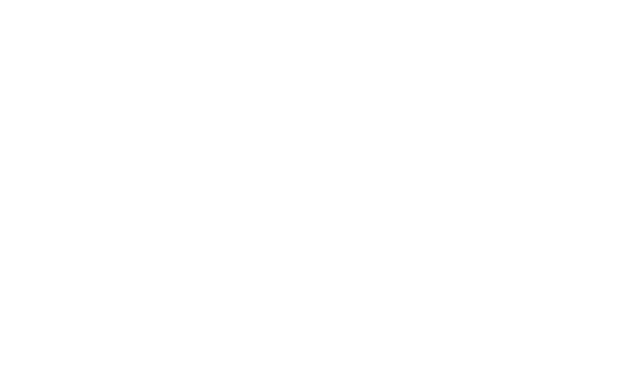
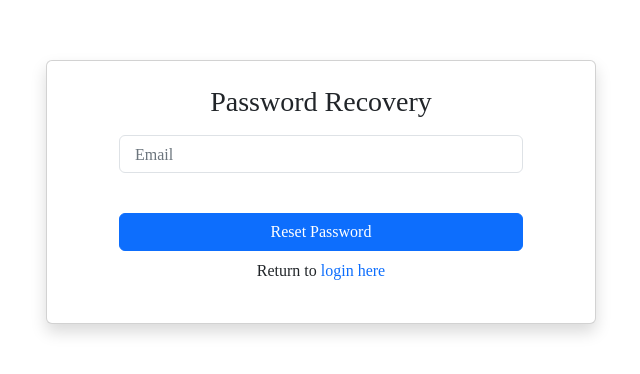
Before and after one commit to codeygallup/onTask, a React (Create React App) app in the folder client/: page /recover in a window 1280 px wide. Before the commit this address had no page. Shown: the part 208-582 px from the top of the page, without its empty margins (319-959 px from the left). Built offline with nearby package versions, Linux system fonts and the light colour scheme.

Commit message:
adding page to password recovery link

```diff
--- a/client/src/App.css
+++ b/client/src/App.css
@@ -187,6 +187,7 @@
 } */
 
 * {
+  /* outline: red 1px solid; */
   box-sizing: border-box;
   margin: 0;
   padding: 0;
--- a/client/src/App.js
+++ b/client/src/App.js
@@ -20,6 +20,7 @@
 import Project from "./pages/Project";
 import ProjectPage from "./pages/ProjectPage";
 import ProjectUpdate from "./pages/ProjectUpdate";
+import Recover from "./pages/Recover";
 
 const http = createHttpLink({
   uri: "/graphql",
@@ -55,6 +56,7 @@
             <Route path="/" element={<Home />} />
             <Route path="/signup" element={<SignUp />} />
             <Route path="/login" element={<Login />} />
+            <Route path="/recover" element={<Recover />} />
             <Route element={<PrivateRoutes />}>
               <Route path="/project" element={<Project />} />
               <Route path="/project/:id" element={<ProjectPage />} />
--- a/client/src/components/LoginForm.js
+++ b/client/src/components/LoginForm.js
@@ -66,7 +66,10 @@
   return (
     <>
       <div className="d-flex justify-content-center align-items-center vh-100 ">
-        <div className="container card shadow p-4" style={{ maxWidth: '750px' }}>
+        <div
+          className="container card shadow p-4"
+          style={{ maxWidth: "750px" }}
+        >
           <form className="mx-5" onSubmit={handleSubmit}>
             <h3 className="text-center mb-5">{title}</h3>
             {title === "Sign Up" && (
@@ -112,7 +115,8 @@
                 Email
               </label>
             </div>
-            <div className="form-group d-flex align-items-center">
+            <div className="form-group d-flex align-items-center flex-wrap">
+              <div className="flex-grow-1">
                 <input
                   name="password"
                   type={showPassword ? "text" : "password"}
@@ -123,13 +127,14 @@
                     errorModal ? "input-error" : ""
                   }`}
                   required
-              ></input>
+                />
                 <label
                   htmlFor="password"
                   className={`${errorModal ? "text-danger input-error" : ""}`}
                 >
                   Password
                 </label>
+              </div>
               <button
                 type="button"
                 className="btn pb-3"
@@ -141,7 +146,17 @@
                   <FontAwesomeIcon icon={faEye} />
                 )}
               </button>
+              {title === "Login" && (
+                <div className="w-100">
+                  <div>
+                    <p className="mb-0 float-end">
+                      <Link to="/recover"> Forgot password?</Link>
+                    </p>
                   </div>
+                </div>
+              )}
+            </div>
+
             <div className="d-grid">
               <button
                 type="submit"
@@ -151,7 +166,7 @@
               </button>
             </div>
           </form>
-          <div className="mt-4">
+          <div className="mt-3">
             {title === "Login" ? (
               <p className="text-center">
                 To create an account <Link to="/signup">click here</Link>
--- /dev/null
+++ b/client/src/pages/Recover.js
@@ -0,0 +1,50 @@
+import { Link } from "react-router-dom";
+
+const Recover = () => {
+  return (
+    <>
+    <div className="d-flex justify-content-center align-items-center vh-100 ">
+      <div
+        className="container card shadow p-4"
+        style={{ maxWidth: "550px" }}
+      >
+        <form className="mx-5">
+          <h3 className="text-center mb-3">Password Recovery</h3>
+          <div className="form-group">
+            <input
+              type="email"
+              id="email"
+              name="email"
+              placeholder=" "
+              className='form-control'
+              required
+            />
+            <label
+              htmlFor="email"
+            >
+              Email
+            </label>
+          </div>
+
+          <div className="d-grid">
+            <button
+              type="submit"
+              className="btn btn-primary text-center"
+            >
+              Reset Password
+            </button>
+          </div>
+        </form>
+        <div className="mt-2">
+            <p className="text-center">
+              Return to <Link to="/login">login here</Link>
+            </p>
+
+        </div>
+      </div>
+    </div>
+  </>
+  );
+};
+
+export default Recover;
```
Also changed, not shown: 1 other file (tests, documents, lock files or other folders). Lines whose indentation alone changed are shown as unchanged.
